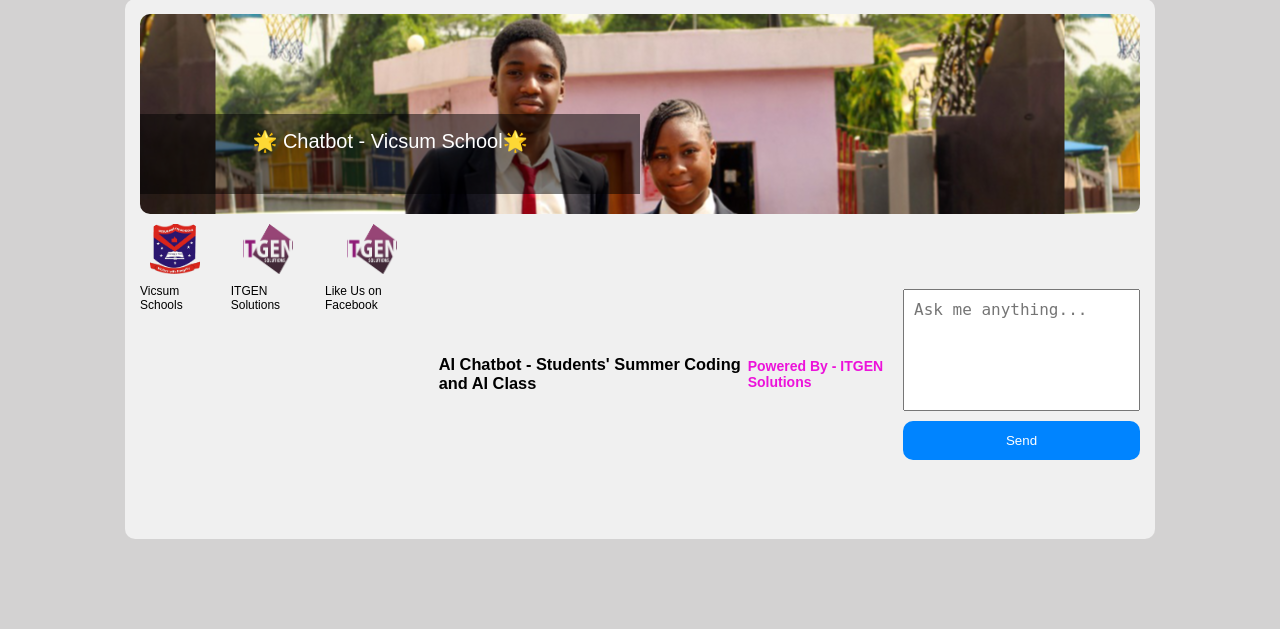
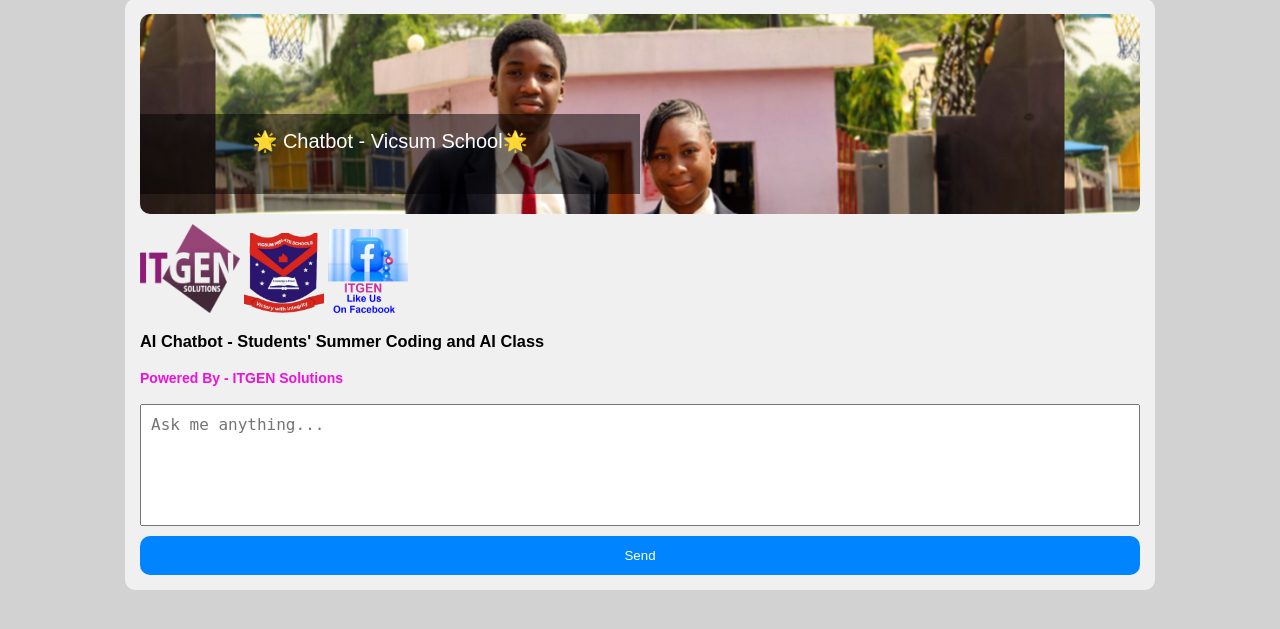
Before and after one commit to fredrickidemudia/VicsumCollegeChatbot, a Django app: page / in a window 1280 px wide. Shown: the part 29-658 px from the top of the page. Run offline with Django 5.2, Linux system fonts and the light colour scheme.

Commit message:
add facebook link

```diff
--- a/chatbot/templates/chatbot/chat.html
+++ b/chatbot/templates/chatbot/chat.html
@@ -46,13 +46,13 @@
   box-sizing: border-box;
 }
 
-.second-div {
+/* .second-div {
     width: auto;
     height: 100pxpx;
     background-color: yellow;
     margin-bottom: 10px;
     padding: 10px;
-}
+} */
 
 .itgen-logo {
     width: 100px;
@@ -88,11 +88,14 @@
   text-align: center;
 }
 
-.parent-form {
+.parent-form div {
   display: flex;
   justify-content: center; /* Center horizontally */
   align-items: center; /* Center vertically */
-  height: 300px; /* Set a height for the parent */
+  height: 500px;
+  height: auto; /* Set a height for the parent */
+  /* background-color: red; */
+
 }
 </style>
 
@@ -100,8 +103,8 @@
 
 
 <body onload="scrollToChat()">
+
     <div class="container">
-
 
         <div class="header">
             <div class="header-overlay">
@@ -111,13 +114,13 @@
         </div>
 
 
-            <!-- <div>
-            <div><img class="itgen-logo" src="{% static 'chatbot/images/itgen.png' %}" alt="ITGEN logo"></div>
-            <div><img class="vicsum-logo" src="{% static 'chatbot/images/vicsum_logo.png' %}" alt="Vicsum School logo"></div>
-            <div>love</div>
-            </div> -->
 
-            <div class="parent">
+            <img class="itgen-logo" src="{% static 'chatbot/images/itgen.png' %}" alt="ITGEN logo">
+            <img class="vicsum-logo" src="{% static 'chatbot/images/vicsum_logo.png' %}" alt="Vicsum School logo">
+           <a href="https://www.facebook.com/share/p/16p5BQAFNz/"><img class="vicsum-logo" src="{% static 'chatbot/images/itgen_facebook.png' %}" alt="Vicsum School logo"></a>
+
+
+            <!-- <div class="parent">
                 <div class="image-container">
                     <img src="{% static 'chatbot/images/vicsum_logo.png' %}" alt="Vicsum School Logo">
                 <p class="caption">Vicsum Schools</p>
@@ -129,12 +132,13 @@
                 <div class="image-container">
                     <img src="{% static 'chatbot/images/itgen.png' %}" alt="ITGEN Facebook Page">
                 <p class="caption">Like Us on Facebook</p>
-            </div>
+            </div> -->
 
-            <div class="parent-form">
+            <div>
+                <div>
                 <h3>AI Chatbot - Students' Summer Coding and AI Class</h3>
                 <h4 style="color:rgb(236, 18, 218)">Powered By - ITGEN Solutions</h4>
-
+                </div>
 
                 <form method="post">
                     {% csrf_token %}
```
Also changed, not shown: chatbot/static/chatbot/images/itgen_facebook.png (added), 1 other file.
